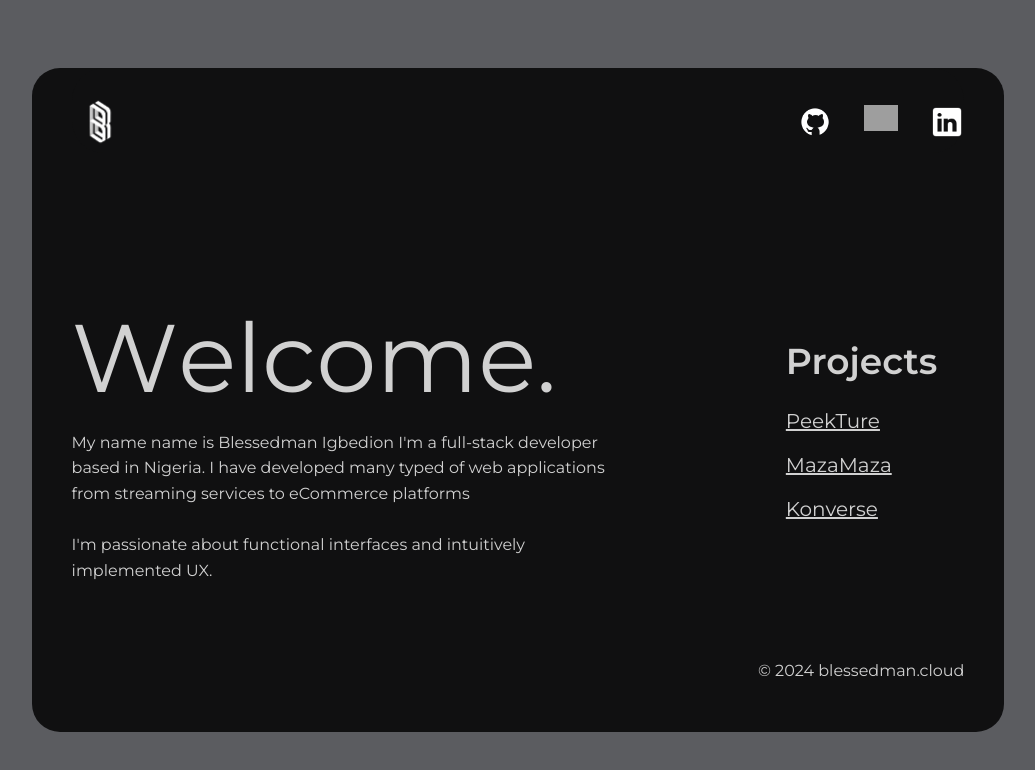
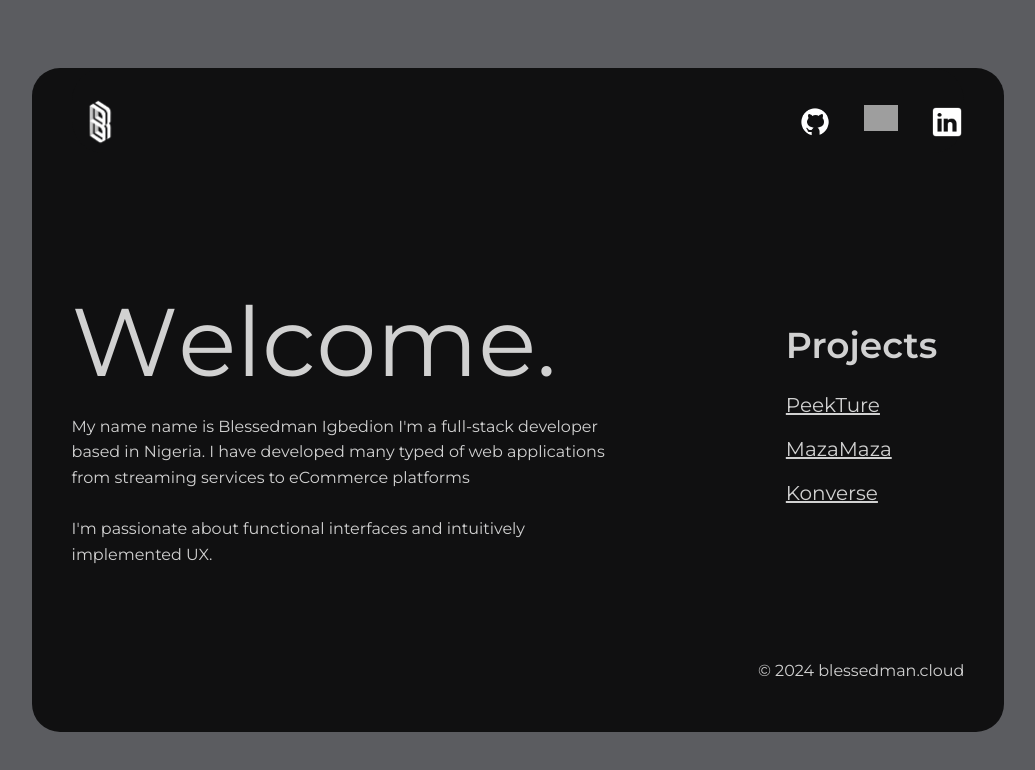
Before and after one commit to Blessedman-AI/Blessedman.cloud, a Next.js app: page / in a window 1280 px wide. Shown: the top 770 px of the page, without its empty margins (122-1157 px from the left). Built offline with nearby package versions, Linux system fonts and the light colour scheme; no server answers; grey boxes are pictures that could not be loaded.

Commit message:
layout edit

```diff
--- a/app/components/CardComponent.jsx
+++ b/app/components/CardComponent.jsx
@@ -23,7 +23,7 @@ const Card = ({ heading, desc1, desc2, link }) => {
       >
         <div
           className="  flex flex-col lg:flex-row min-w-[100%]
-          xl:mt-[8rem] lg:justify-between "
+          xl:mt-[6rem] lg:justify-between "
         >
           <div
             className="order-2 lg:order-1 sm:max-w-[100%] md:max-w-[60%]
```
